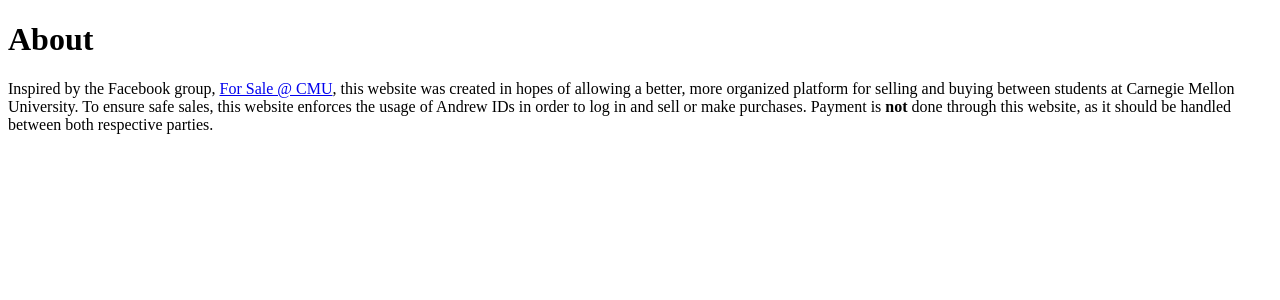
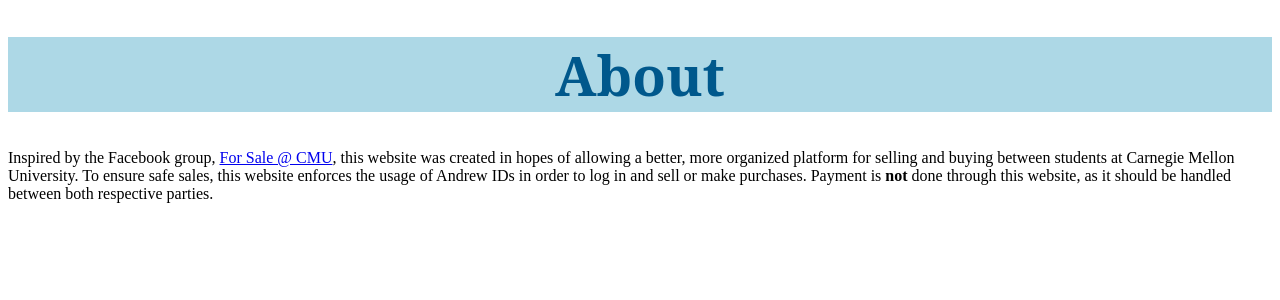
Before and after one commit to zhaorz/cmu-sells, a Flask app: page /about in a window 1280 px wide. Shown: the top 300 px of the page. Run offline with Flask 2, Linux system fonts and the light colour scheme.

Commit message:
Add stuff

```diff
--- a/app/static/style.css
+++ b/app/static/style.css
@@ -1,3 +1,8 @@
+html {
+    font-family:
+}
+
+
 h1 {
     color: rgb(0, 88, 140);
     background-color: lightblue;
--- a/app/templates/about.html
+++ b/app/templates/about.html
@@ -2,6 +2,8 @@
 <html>
 <head>
 	<title> About </title>
+	<link href='https://fonts.googleapis.com/css?family=Cinzel' rel='stylesheet' type='text/css'>
+	<link rel="stylesheet" type="text/css" href="/static/style.css">
 </head>
 
 <body>
--- a/app/templates/index.html
+++ b/app/templates/index.html
@@ -2,6 +2,7 @@
 <html>
 
   <head>
+    <link href='https://fonts.googleapis.com/css?family=Cinzel' rel='stylesheet' type='text/css'>
     <link rel="stylesheet" type="text/css" href="/static/style.css">
 
     <title> CMU Sells </title>
```
